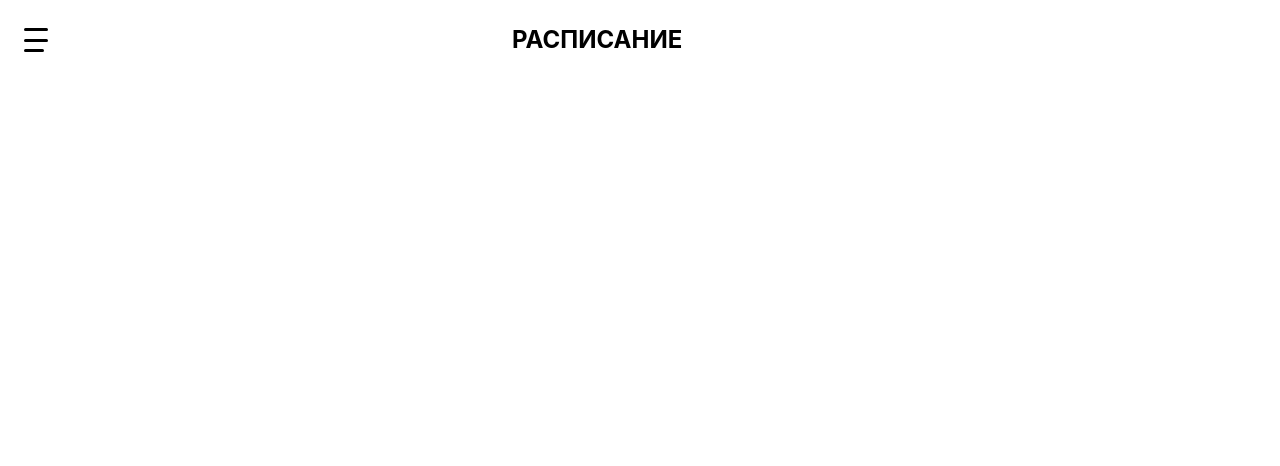
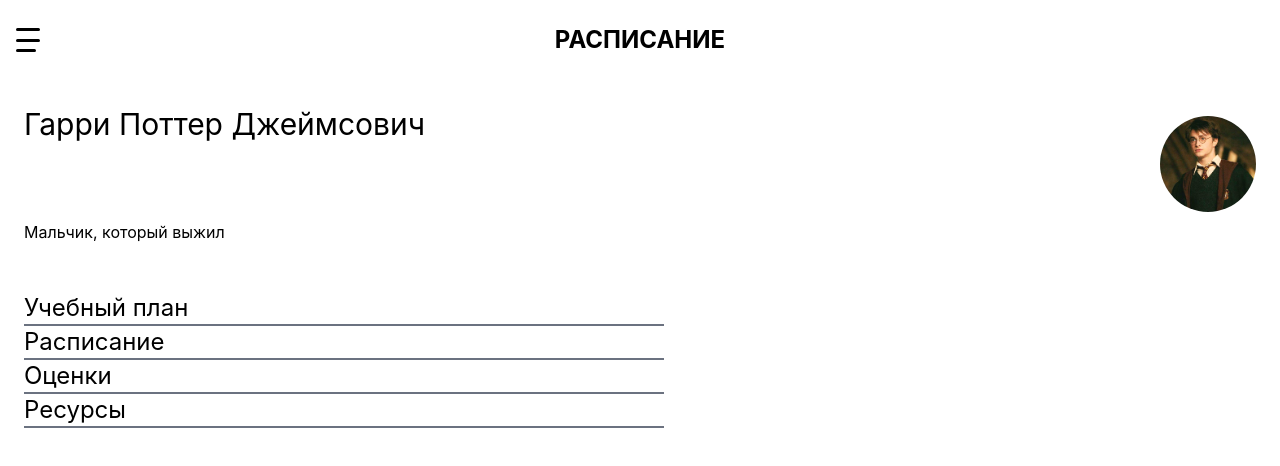
Before and after one commit to cheesymax/studish, a Next.js app: page / in a window 1280 px wide. Shown: the top 466 px of the page. Built offline with nearby package versions, Linux system fonts and the light colour scheme.

Commit message:
extract Bar and Burger

```diff
--- /dev/null
+++ b/components/Bar.tsx
@@ -0,0 +1,14 @@
+import React from "react";
+
+export default function Bar(props: BarProps) {
+
+    return <>
+        <div className="flex justify-around h-4 z-[1] fixed w-full">
+            <p className={`uppercase mt-6 font-bold text-2xl`}>{props.label}</p>
+        </div>
+    </>;
+}
+
+export interface BarProps {
+    label: string;
+}
--- /dev/null
+++ b/components/Burger.tsx
@@ -0,0 +1,38 @@
+import React, {useEffect, useState} from "react";
+
+export default function Burger(props: BurgerProps) {
+    const [isActive, setIsActive] = useState(false);
+    useEffect(() => {
+        props.onClick();
+    }, [isActive]);
+
+    return <>
+        <button className="relative group ml-4 outline-0 z-[2]"
+                onClick={() => setIsActive(prev => !prev)}>
+            <div
+                className="relative flex overflow-hidden items-center justify-center w-[32px] h-20 transform transition-all duration-200 ">
+                <div
+                    className="flex flex-col justify-between w-[32px] h-[24px] transform transition-all duration-300 origin-center overflow-hidden">
+                    <div
+                        className={`bg-black h-[3px] w-6 rounded transform transition-all duration-300 origin-left ${isActive ? "translate-y-8 delay-100" : ""}`}/>
+                    <div
+                        className={`bg-black h-[3px] w-6 rounded transform transition-all duration-300 ${isActive ? "translate-y-8 delay-75" : ""}`}/>
+                    <div
+                        className={`bg-black h-[3px] w-5 rounded transform transition-all duration-300 origin-left ${isActive ? "translate-y-8" : ""}`}/>
+
+                    <div
+                        className={`absolute items-center justify-between transform transition-all duration-500 top-2.5 -translate-x-10 ${isActive ? "translate-x-0 flex w-0 w-12" : ""}`}>
+                        <div
+                            className={`absolute bg-black h-[3px] w-6 rounded transform transition-all duration-500 rotate-0 delay-300 ${isActive ? "rotate-45" : ""}`}/>
+                        <div
+                            className={`absolute bg-black h-[3px] w-6 rounded transform transition-all duration-500 -rotate-0 delay-300 ${isActive ? "-rotate-45" : ""}`}/>
+                    </div>
+                </div>
+            </div>
+        </button>
+    </>
+}
+
+export interface BurgerProps {
+    onClick: Function
+}
--- a/components/nav.tsx
+++ b/components/nav.tsx
@@ -1,14 +1,14 @@
 import Link from "next/link";
-import React from "react";
+import React, {useState} from "react";
 import Image from "next/image";
-import {inspect} from "util";
-import {images} from "next/dist/build/webpack/config/blocks/images";
 import ListElement from "./ListElement";
+import Bar from "./Bar";
+import Burger from "./Burger";
 
 export default function Nav(props: {
     label: string;
 }) {
-    const [menuShow, setMenuShow] = React.useState(false);
+    const [menuShow, setMenuShow] = useState(false);
 
     const links = [
         {
@@ -44,38 +44,8 @@ export default function Nav(props: {
     };
     return (
         <nav className={`fixed`}>
-            <div className="grid grid-cols-2 h-20">
-                <div className="">
-                    <button className="relative group ml-6 outline-0"
-                            onClick={() => {
-                                menuShow
-                                    ? closeMenu()
-                                    : openMenu();
-                            }}>
-                        <div
-                            className="relative flex overflow-hidden items-center justify-center w-[32px] h-20 transform transition-all duration-200 ">
-                            <div
-                                className="flex flex-col justify-between w-[32px] h-[24px] transform transition-all duration-300 origin-center overflow-hidden">
-                                <div
-                                    className={`bg-black h-[3px] w-6 rounded transform transition-all duration-300 origin-left ${menuShow ? "translate-y-8 delay-100" : ""}`}/>
-                                <div
-                                    className={`bg-black h-[3px] w-6 rounded transform transition-all duration-300 ${menuShow ? "translate-y-8 delay-75" : ""}`}/>
-                                <div
-                                    className={`bg-black h-[3px] w-5 rounded transform transition-all duration-300 origin-left ${menuShow ? "translate-y-8" : ""}`}/>
-
-                                <div
-                                    className={`absolute items-center justify-between transform transition-all duration-500 top-2.5 -translate-x-10 ${menuShow ? "translate-x-0 flex w-0 w-12" : ""}`}>
-                                    <div
-                                        className={`absolute bg-black h-[3px] w-6 rounded transform transition-all duration-500 rotate-0 delay-300 ${menuShow ? "rotate-45" : ""}`}/>
-                                    <div
-                                        className={`absolute bg-black h-[3px] w-6 rounded transform transition-all duration-500 -rotate-0 delay-300 ${menuShow ? "-rotate-45" : ""}`}/>
-                                </div>
-                            </div>
-                        </div>
-                    </button>
-                </div>
-                <p className={`uppercase mt-6 font-bold text-2xl transition-all duration-500 ${menuShow ? "opacity-0" : ""}`}>{props.label}</p>
-            </div>
+            <Bar label={"Расписание"}/>
+            <Burger onClick={() => setMenuShow(prev => !prev)} />
             <div
                 className={`menu w-full h-full absolute transform transition-all duration-500 origin-left z-1 ${menuShow ? "" : "-translate-x-full"}`}>
                 <div className="person grid grid-cols-2 m-6">
```
